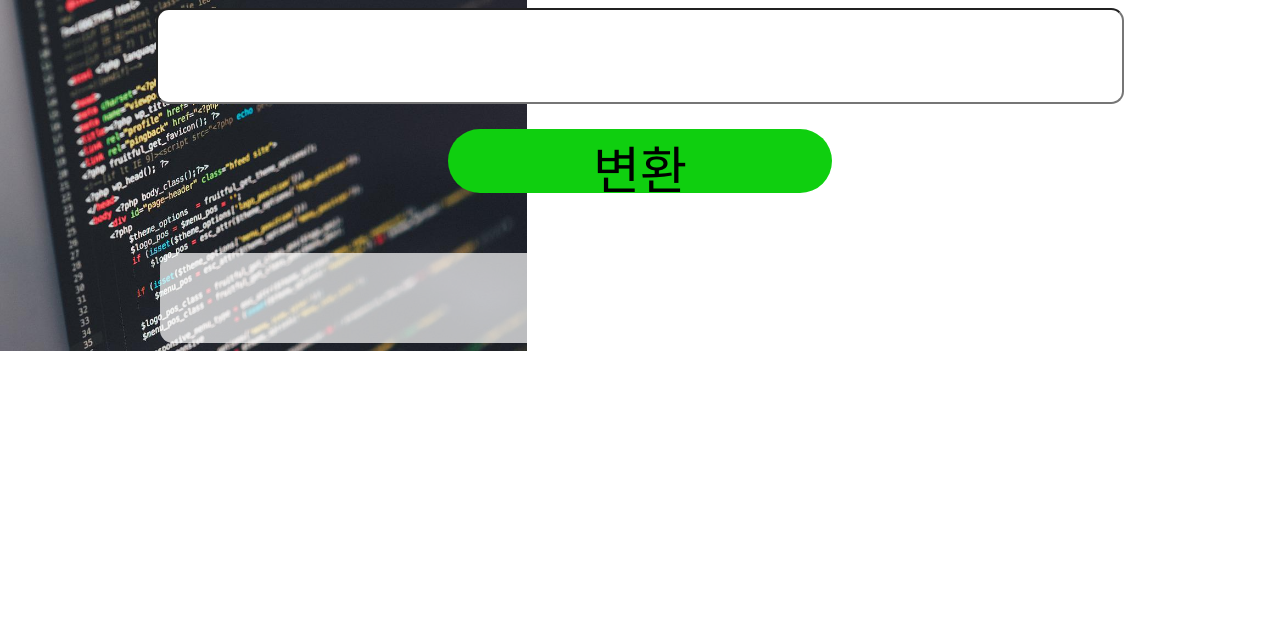
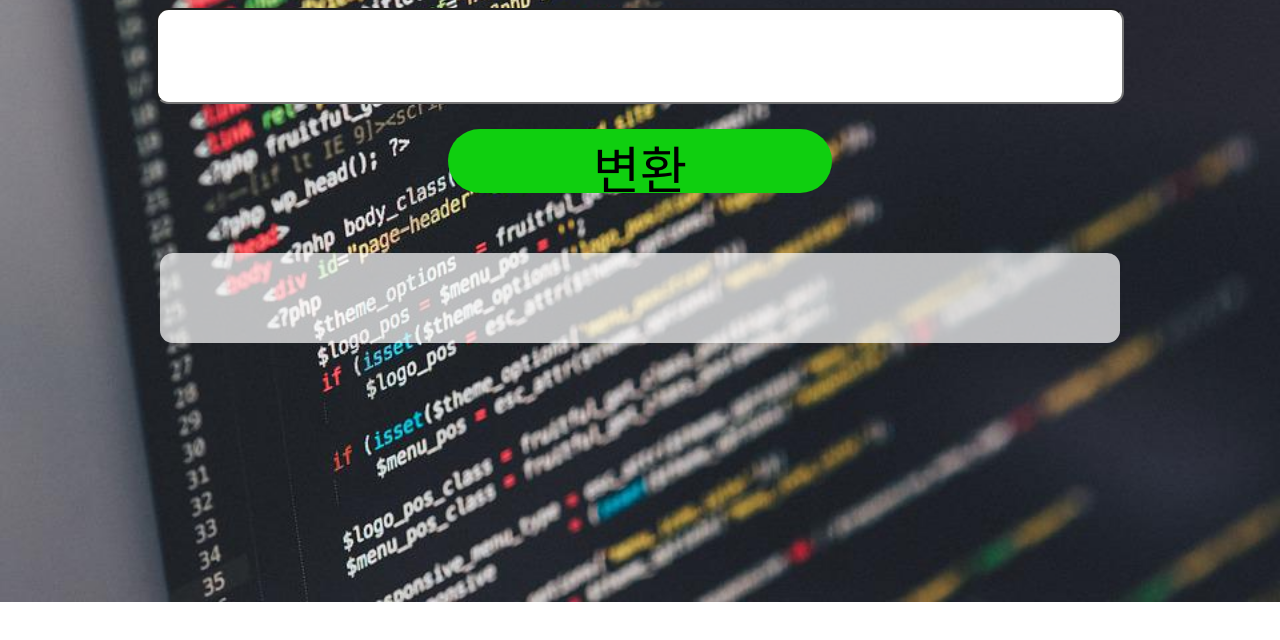
Before and after one commit to hoo091221/binary, a plain HTML site: page index.html in a window 1280 px wide. Drawn offline with Linux system fonts and the light colour scheme.

Commit message:
Update style.css

```diff
--- a/style.css
+++ b/style.css
@@ -26,7 +26,8 @@ h1 {
 body {
     background: url('background.jpg');
     background-repeat: no-repeat;
-    background-size: contain;
+    background-size: cover;
+    background-position: center;
 }
 div {
     line-height: 100px;
```
